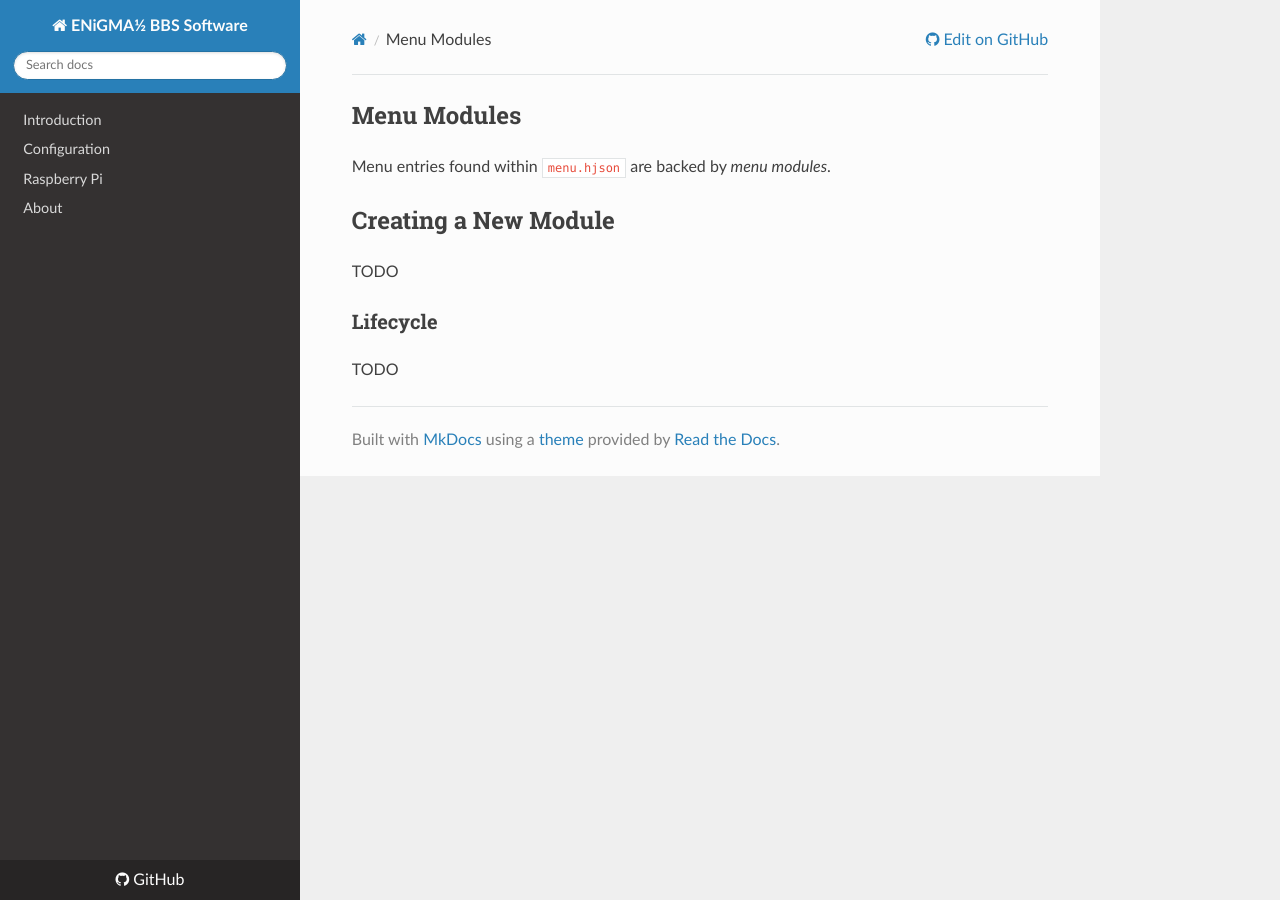
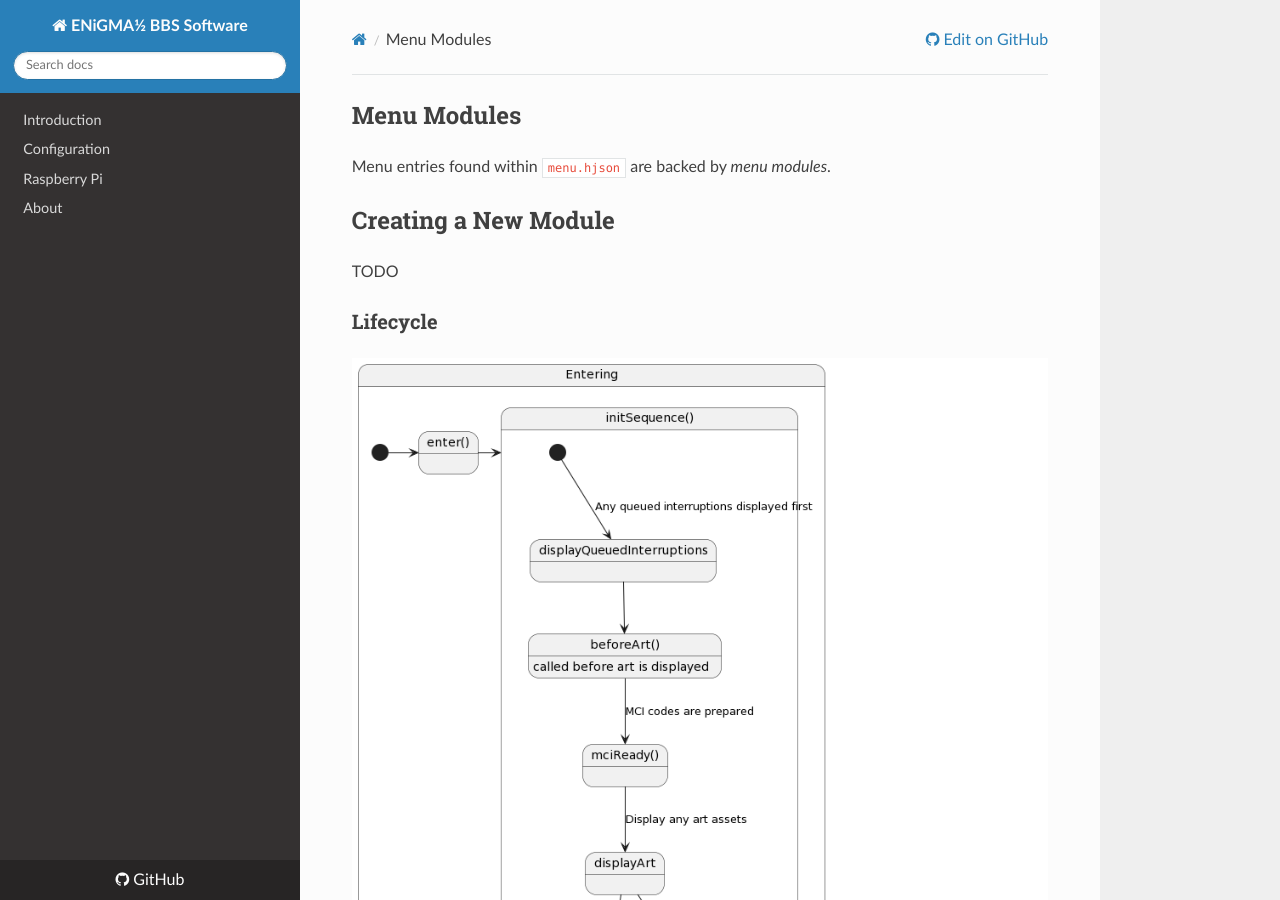
Before and after one commit to NuSkooler/enigma-bbs, an MkDocs documentation site: the page built from docs/_docs/modding/menu-modules.md, in a window 1280 px wide and 900 px high. Built offline with MkDocs 1.6.1, drawn with Linux system fonts in a browser that asks for light colours; nearby versions of some CDN libraries; old or Windows-style settings are respelled for this version of MkDocs.

Commit message:
Add basic menu lifecycle image

```diff
--- a/docs/_docs/modding/menu-modules.md
+++ b/docs/_docs/modding/menu-modules.md
@@ -9,4 +9,4 @@ Menu entries found within `menu.hjson` are backed by *menu modules*.
 TODO
 
 ### Lifecycle
-TODO
+![Basic Menu Lifecycle](../../assets/images/basic_menu_lifecycle.png)
```
Also changed, not shown: docs/assets/images/basic_menu_lifecycle.png (added).
